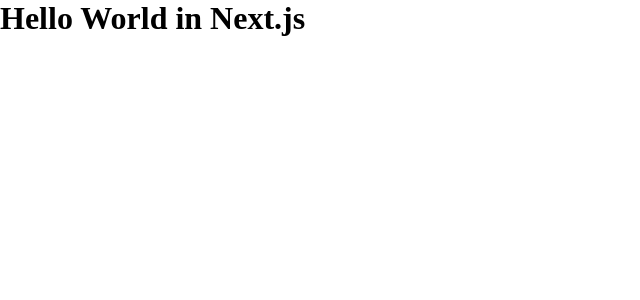
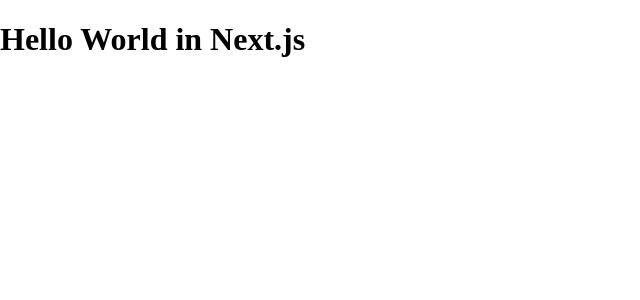
Before and after one commit to renciljustin/RensuuNextBlog, a Next.js app: page / in a window 1280 px wide. Shown: the top 300 px of the page, without its empty margins (0-640 px from the left). Built offline with nearby package versions, Linux system fonts and the light colour scheme.

Commit message:
Add normalize.css

```diff
--- a/package.json
+++ b/package.json
@@ -16,6 +16,7 @@
     "eslint": "8.31.0",
     "eslint-config-next": "13.1.1",
     "next": "13.1.1",
+    "normalize.css": "^8.0.1",
     "react": "18.2.0",
     "react-dom": "18.2.0",
     "typescript": "4.9.4"
--- a/styles/globals.css
+++ b/styles/globals.css
@@ -1,11 +1,5 @@
+@import url('normalize.css');
+
 * {
   box-sizing: border-box;
-  padding: 0;
-  margin: 0;
 }
-
-html,
-body {
-  max-width: 100vw;
-  overflow-x: hidden;
-}
```
Also changed, not shown: 1 other file (tests, documents, lock files or other folders).
